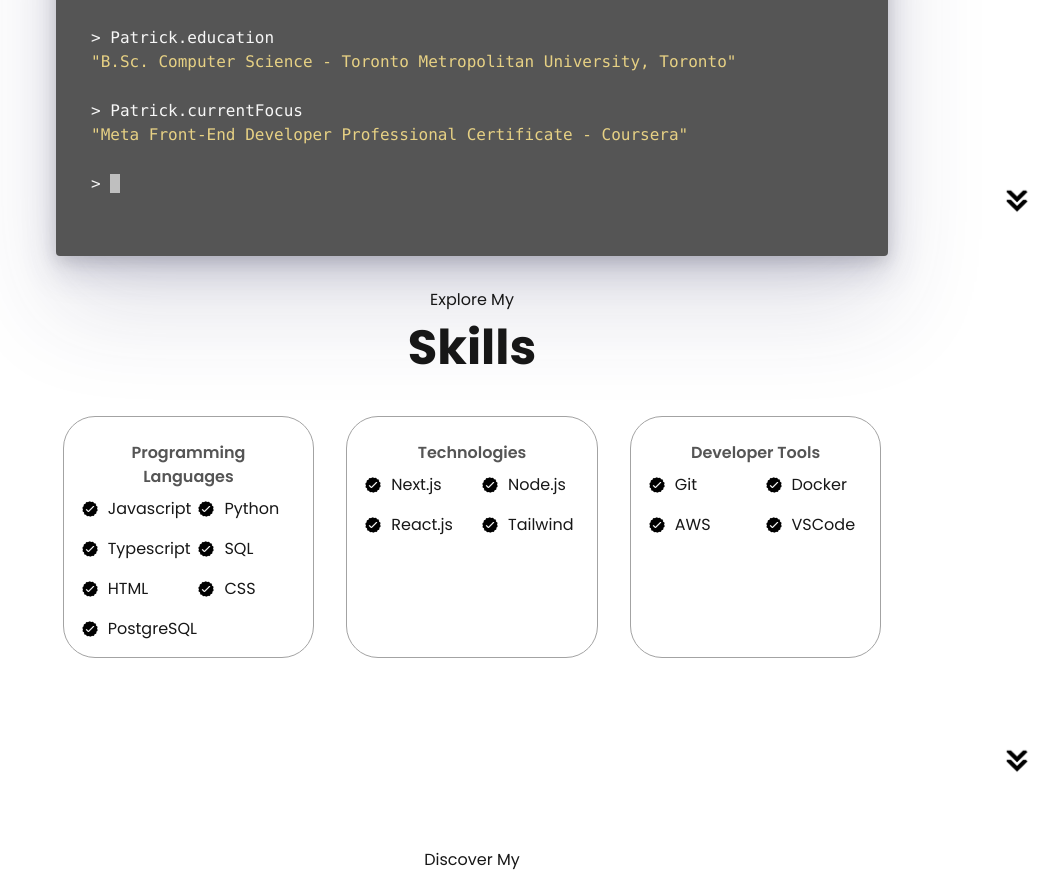
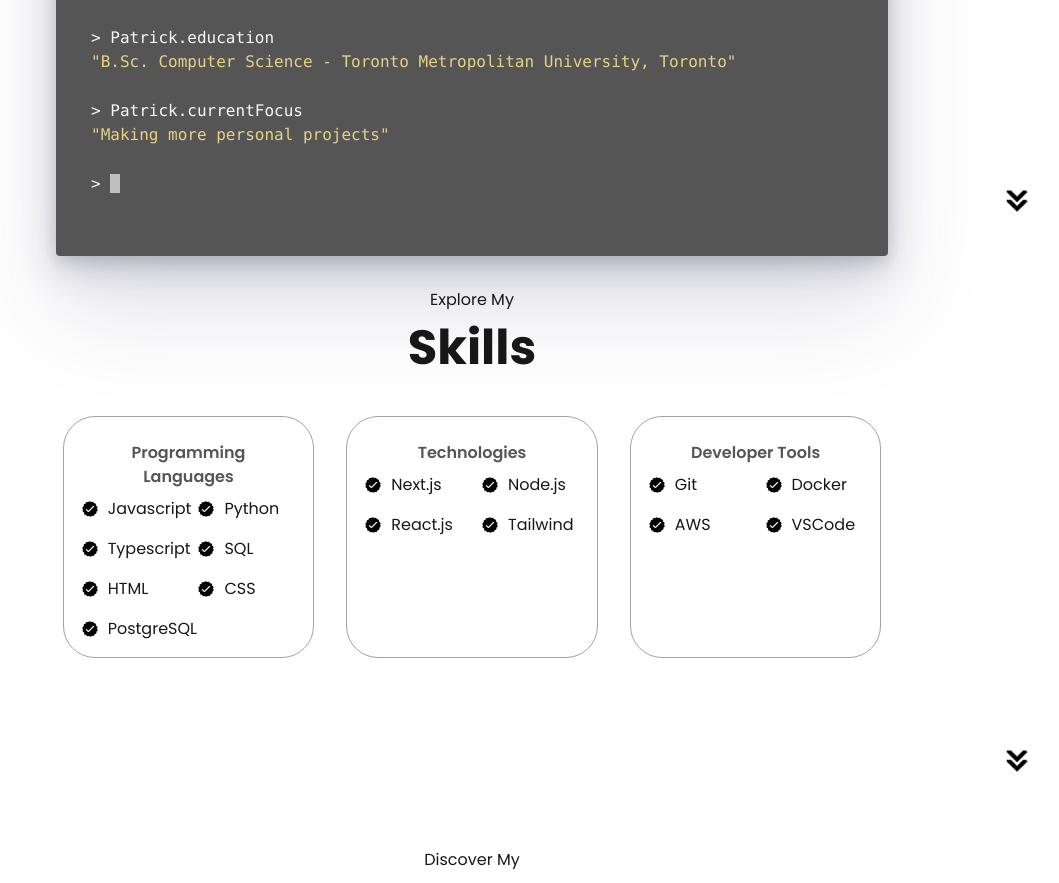
Before and after one commit to PatrickZ3/professionalPortfolio, a Next.js app: page / in a window 1280 px wide. Shown: the part 1087-1970 px from the top of the page, without its empty margins (168-1227 px from the left). Built offline with nearby package versions, Linux system fonts and the light colour scheme.

Commit message:
Update about-me.js

```diff
--- a/src/app/data/about-me.js
+++ b/src/app/data/about-me.js
@@ -15,6 +15,6 @@ export const statements = [
     {
       input: 'Patrick.currentFocus',
       return:
-        '"Meta Front-End Developer Professional Certificate - Coursera"',
+        '"Making more personal projects"',
     },
   ];
```
